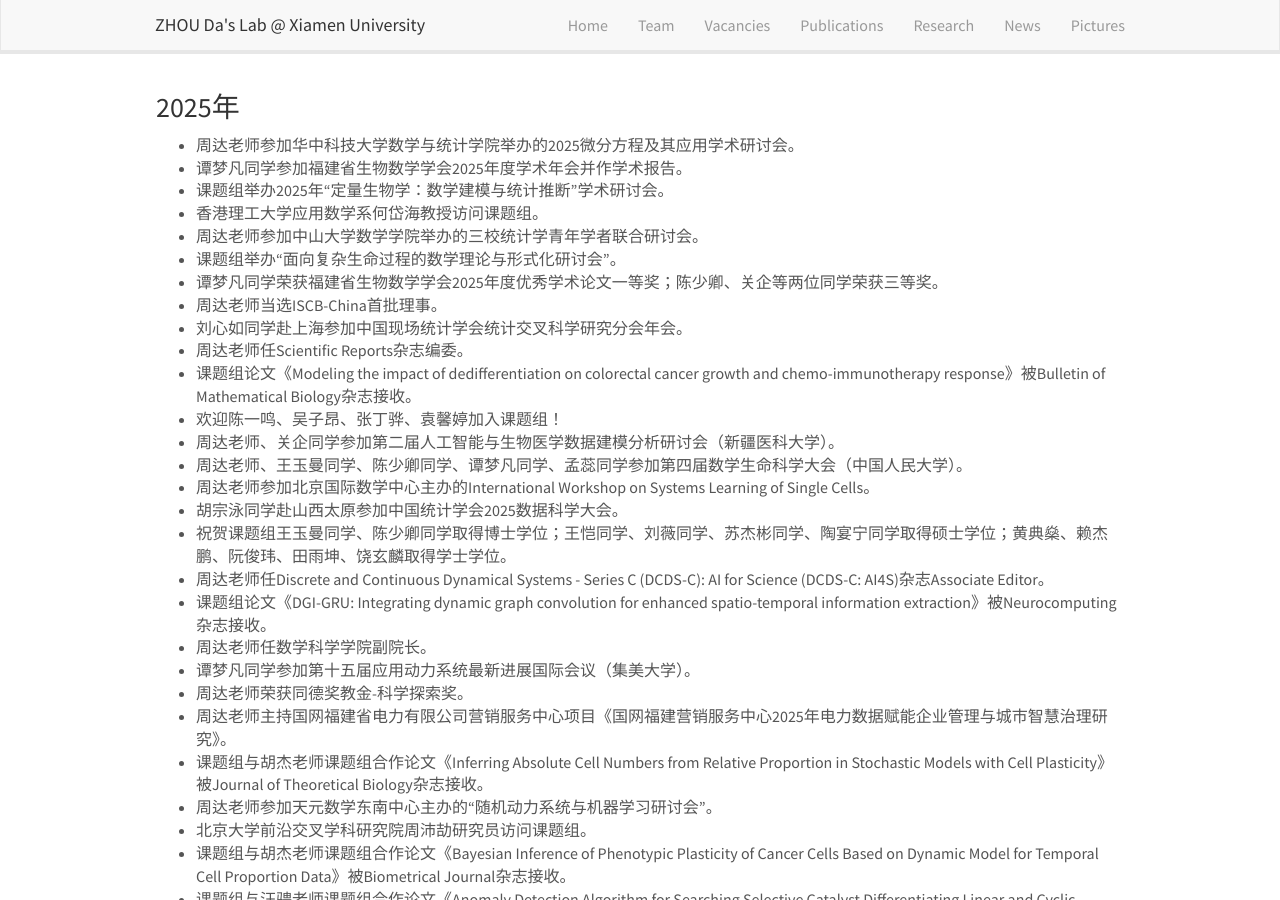
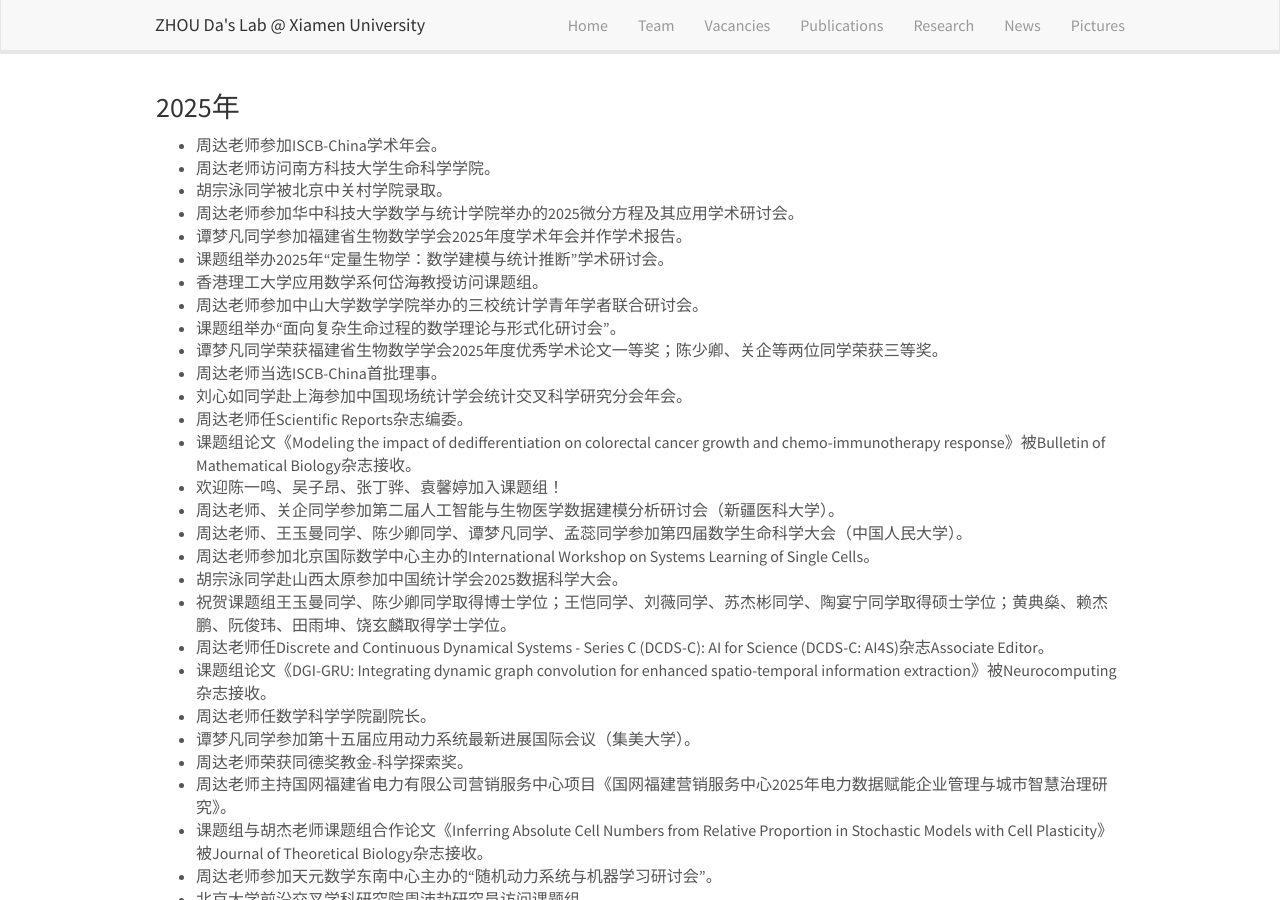
Before and after one commit to ZhouDaLab/zhoudalab.github.io, a Jekyll site: the page built from _pages/news.md, in a window 1280 px wide and 900 px high. Built offline with Jekyll 4.4.1, drawn with Linux system fonts in a browser that asks for light colours; nearby versions of some CDN libraries.

Commit message:
Update news.md

```diff
--- a/_pages/news.md
+++ b/_pages/news.md
@@ -8,6 +8,9 @@ permalink: /news/
 
 ### 2025年
 
+- 周达老师参加ISCB-China学术年会。
+- 周达老师访问南方科技大学生命科学学院。
+- 胡宗泳同学被北京中关村学院录取。
 - 周达老师参加华中科技大学数学与统计学院举办的2025微分方程及其应用学术研讨会。
 - 谭梦凡同学参加福建省生物数学学会2025年度学术年会并作学术报告。
 - 课题组举办2025年“定量生物学：数学建模与统计推断”学术研讨会。
```
